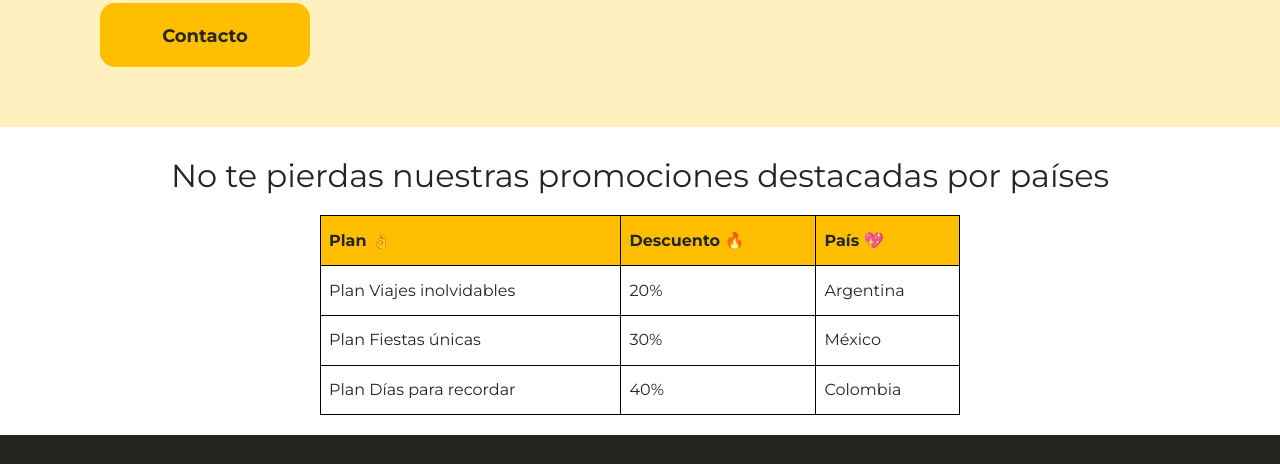
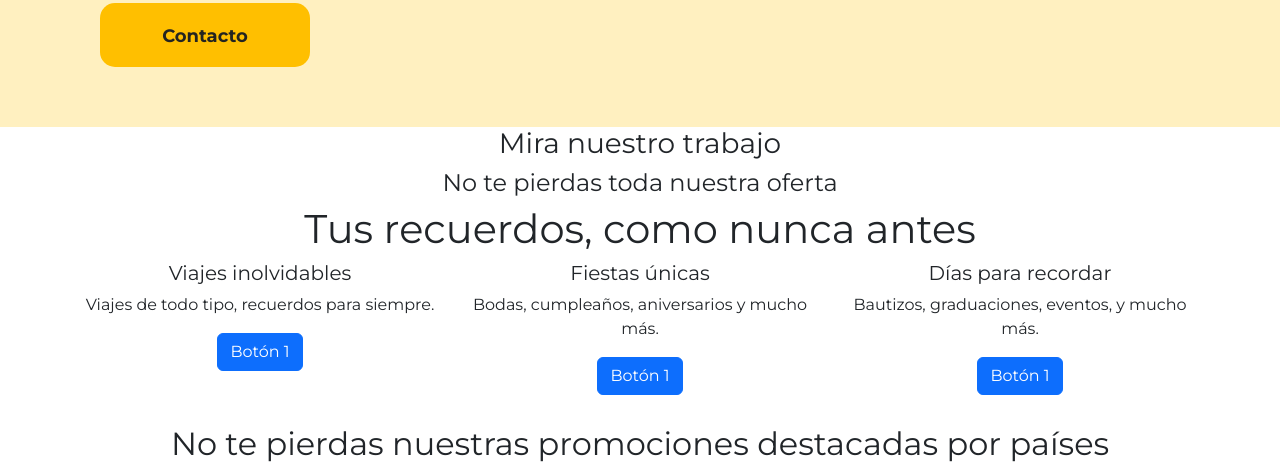
Before and after one commit to claralopez2321/proyecto.coder, a plain HTML site: page paginas/servicios.html in a window 1280 px wide. Shown: the part 920-1384 px from the top of the page. Drawn offline with Linux system fonts and the light colour scheme.

Commit message:
actualización movil

```diff
--- a/paginas/servicios.html
+++ b/paginas/servicios.html
@@ -60,6 +60,37 @@
         </section>
 
     <div>
+
+        <section class="container text-center">
+            <h3>Mira nuestro trabajo</h3>
+            <h4>No te pierdas toda nuestra oferta</h4>
+
+            <h1>Tus recuerdos, como nunca antes</h1>
+            <div class="row">
+              <div class="col-sm-4">
+                <div class="custom-div">
+                  <h5>Viajes inolvidables</h5>
+                  <p>Viajes de todo tipo, recuerdos para siempre.</p>
+                  <button class="btn btn-primary">Botón 1</button>
+                </div>
+              </div>
+              <div class="col-sm-4">
+                <div class="custom-div">
+                  <h5>Fiestas únicas</h5>
+                  <p>Bodas, cumpleaños, aniversarios y mucho más.</p>
+                  <button class="btn btn-primary">Botón 1</button>
+                </div>
+              </div>
+              <div class="col-sm-4">
+                <div class="custom-div">
+                  <h5>Días para recordar</h5>
+                  <p>Bautizos, graduaciones, eventos, y mucho más.</p>
+                  <button class="btn btn-primary">Botón 1</button>
+                </div>
+              </div>
+            </div>
+          </section>
+
     <div class="seccion-tabla">
         <title>Tabla Simple</title>
 
```
